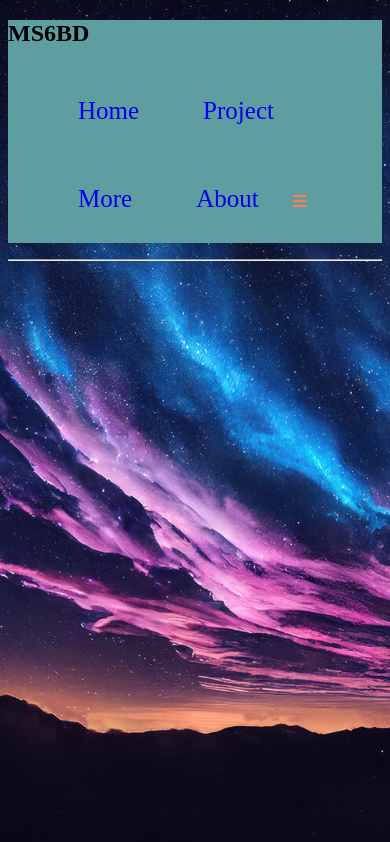
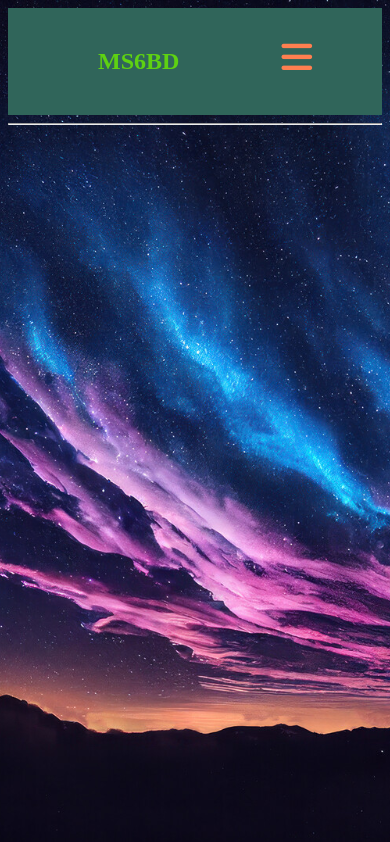
Before and after one commit to moynul6206/Ping-Pong-Ball, a plain HTML site: page index.html in a window 390 px wide. Shown: the top 842 px of the page. Drawn offline with Linux system fonts and the light colour scheme.

Commit message:
Update style.css

```diff
--- a/style.css
+++ b/style.css
@@ -2,24 +2,25 @@
 /* Nav Bar */
 
 .nav{
-    background-color: cadetblue;
+    background-color: rgb(48, 101, 90);
+    display: flex;
+    justify-content: space-between;
+    padding: 0 70px;
 }
 
 
-}
+
 .nav li a{
     text-decoration: none;
     border-bottom: 0;
 
 
 }
-.nav {
-    background-color: cadetblue;
-}
+
 
 .nav li {
     list-style-type: none;
-    margin: 30px;
+    margin: 20px;
     display: inline-block;
     text-align: center;
     font-size: 25px;
@@ -30,6 +31,7 @@
 
 .nav li a {
     text-decoration: none;
+    color: white;
 }
 
 .nav li:hover {
@@ -173,3 +175,27 @@ body{
     background-attachment: fixed;
     background-size: cover;
 }
+
+
+.nav ul i{
+    font-size: 35px;
+    padding-top: 15px;
+    display: none;
+    text-align: right;
+}
+.heading{
+    margin: 20px;
+    color: rgb(94, 209, 18);
+}
+@media only screen and (max-width: 810px) {
+    .nav ul li{
+        display: none;
+    }
+
+    .nav ul i {
+        display: block;
+    }
+}
+.menu:hover{
+  color: blue;
+}
```
